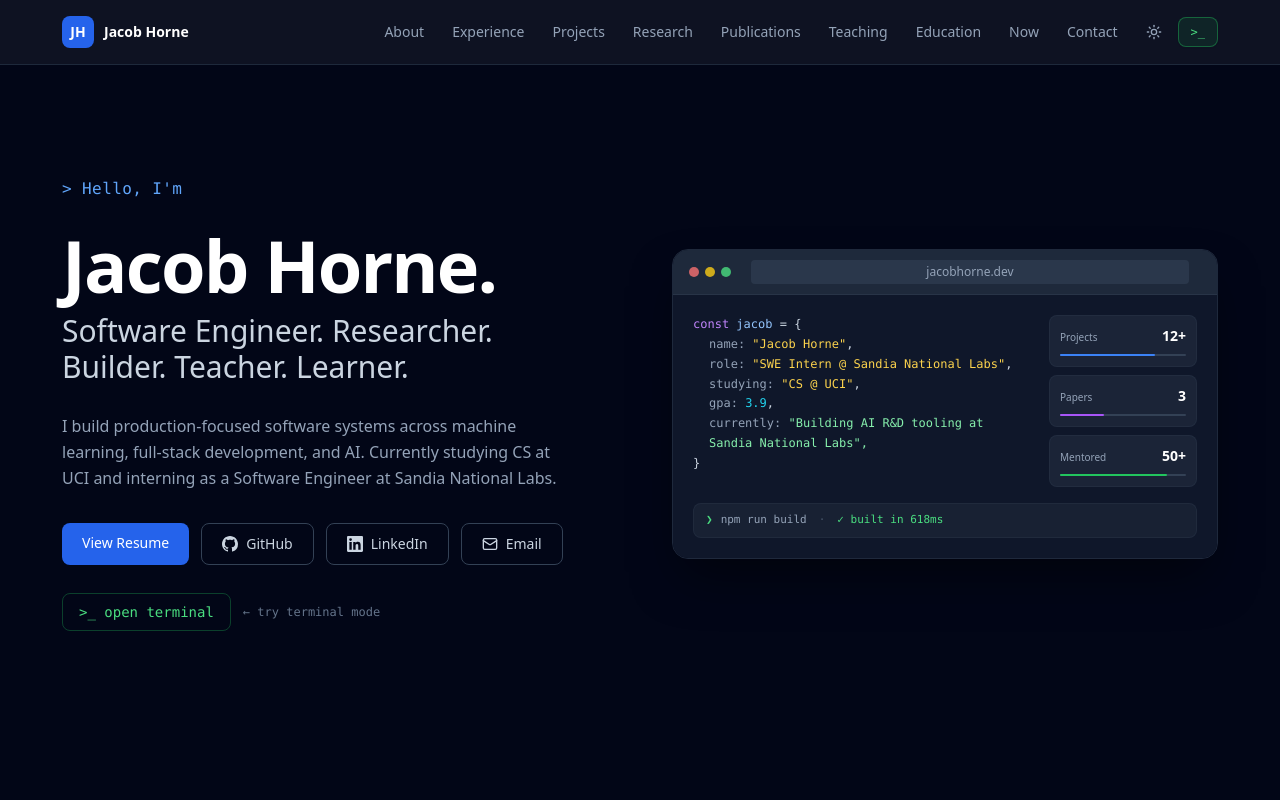
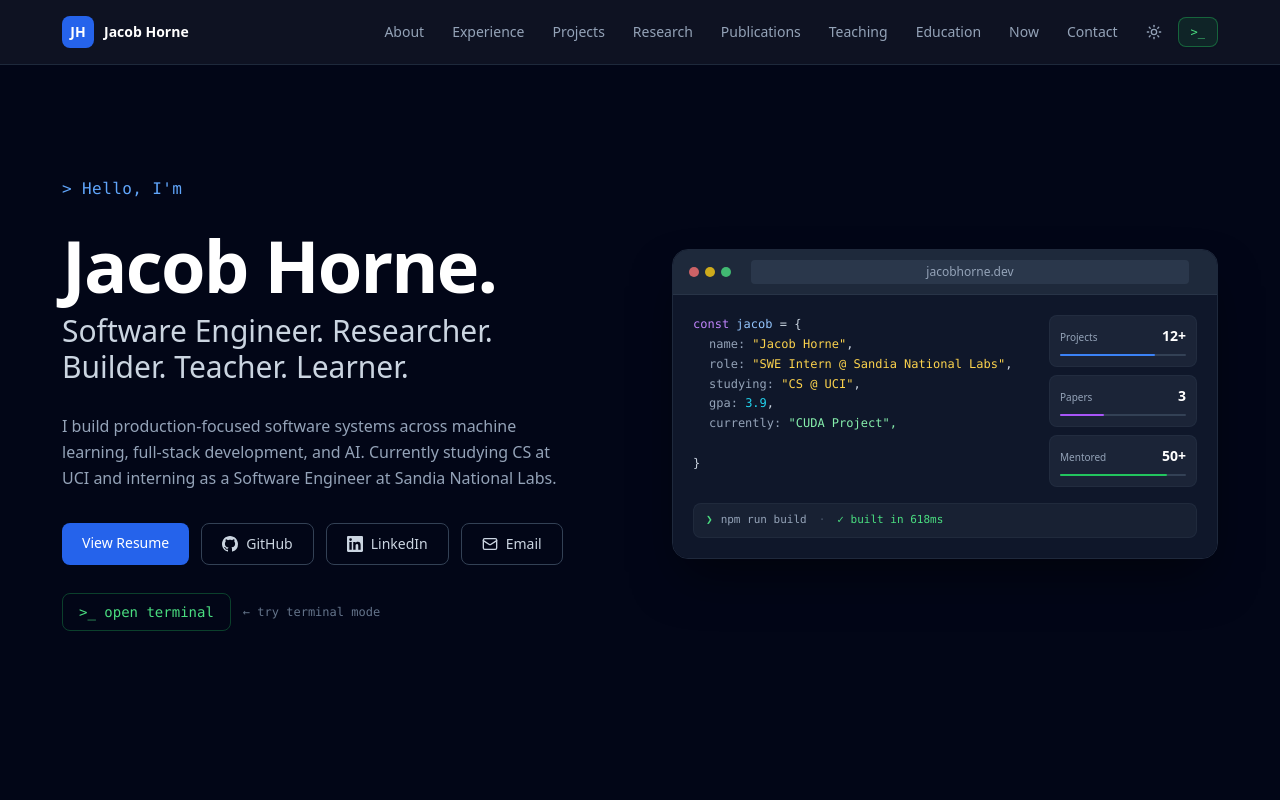
Before and after one commit to jacobhorne-jth/jacobhorne-jth.github.io, a React (Vite) app: page / in a window 1280 px wide. Shown: the top 800 px of the page. Built offline with nearby package versions, Linux system fonts and the light colour scheme.

Commit message:
Refresh rotating currently focus list

```diff
--- a/src/App.tsx
+++ b/src/App.tsx
@@ -998,14 +998,14 @@ function Navbar({
 // ─── Hero ─────────────────────────────────────────────────────────────────────
 
 const CURRENTLY_ITEMS = [
-  "Building AI R&D tooling at Sandia National Labs",
-  "Making Sandia's AI research usable by real users",
-  "Previously built recommender infrastructure at Capital One",
-  "Researching token-level confidence and LLM evaluation at DLL",
-  "Researching physics-informed ML for thermal storage optimization",
-  "Learning system design to understand the systems around me",
-  "Building a CUDA LLM project from the kernels up",
-  "Building a personal operating system across my tools",
+  "CUDA Project",
+  "Lazarus project",
+  "text-to-SQL research",
+  "physics-informed ML research",
+  "Sandia full-stack work making AI research usable by users",
+  "studying system design",
+  "personal operating system",
+  "underwater robotics perception engineering",
 ];
 
 function LaptopVisual() {
```
